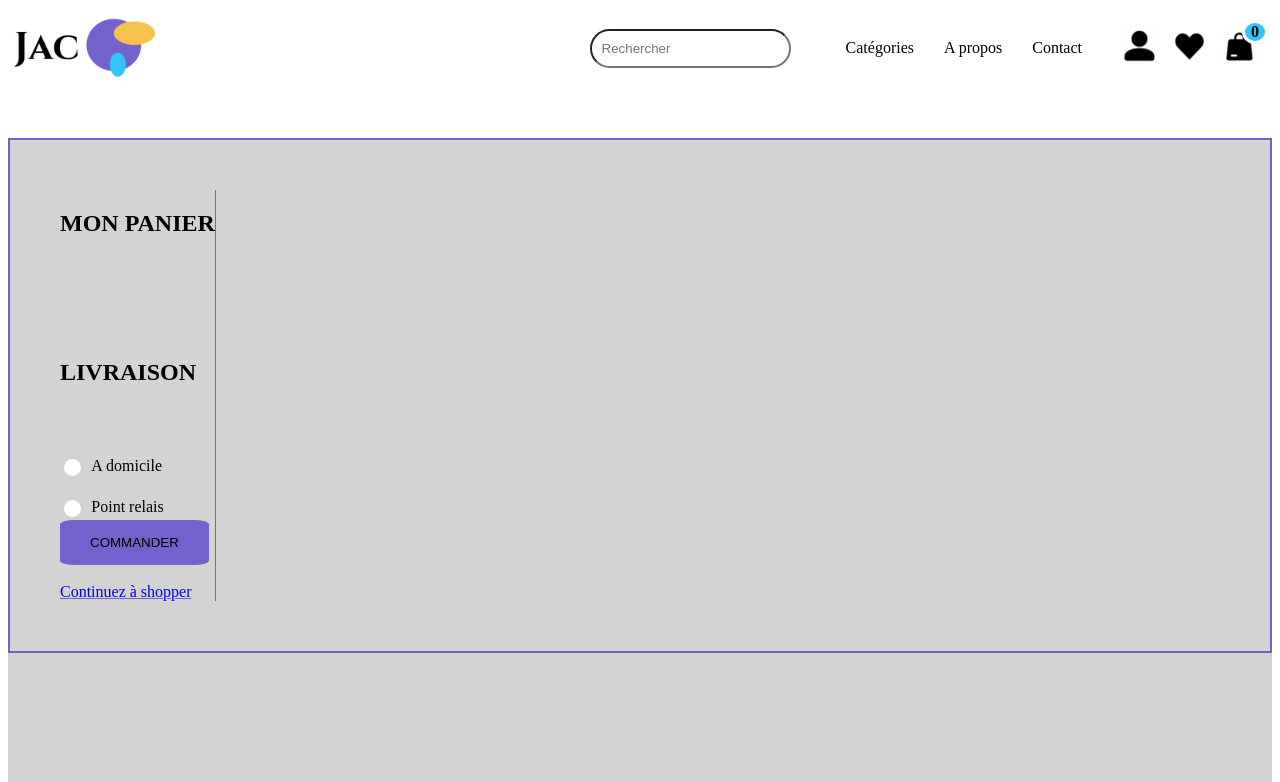
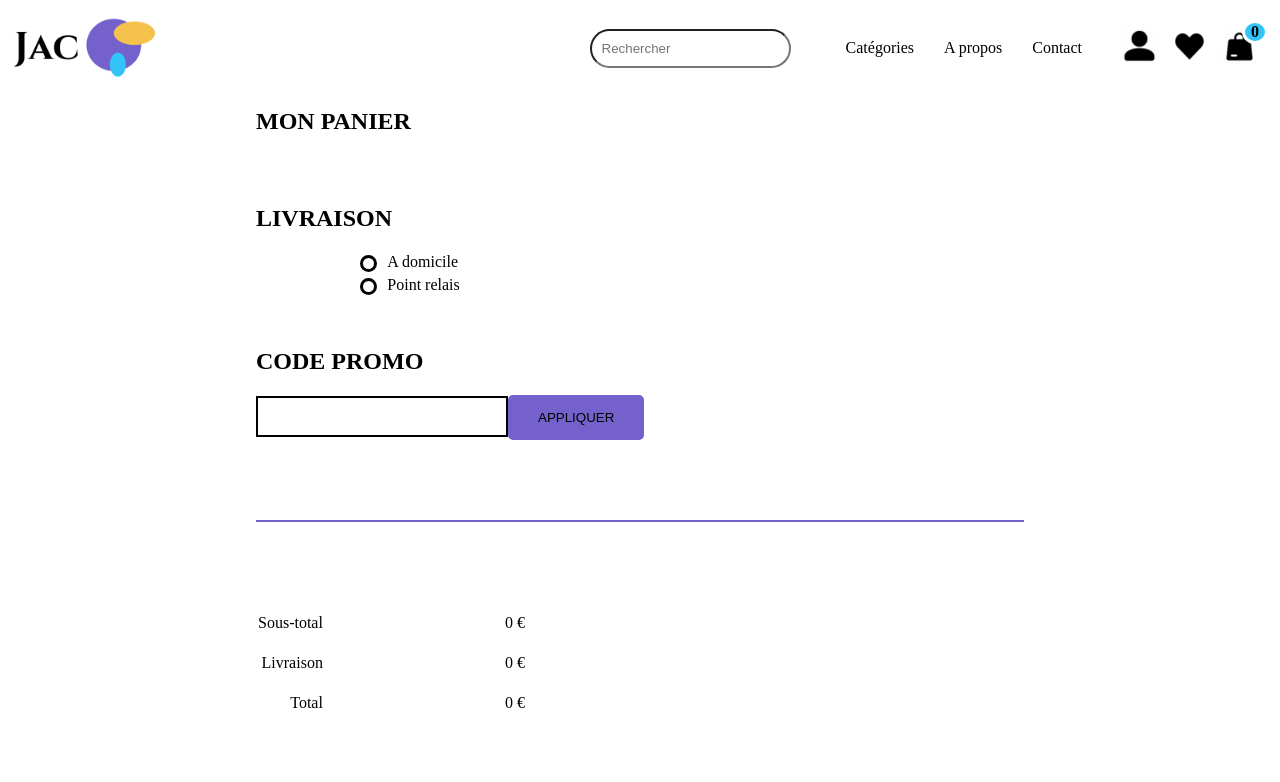
Before and after one commit to AssaNiang/ProjetFinalJAC, an Angular app: page /basket in a window 1280 px wide. Shown: the top 782 px of the page. Built offline with nearby package versions, Linux system fonts and the light colour scheme.

Commit message:
travail sur la page payment et basket avec creation du component cart pour le panier

```diff
--- a/src/app/app.module.ts
+++ b/src/app/app.module.ts
@@ -15,6 +15,7 @@ import { CategoryProductsComponent } from './pages/category-products/category-pr
 import { VisitedProductComponent } from './components/visited-product/visited-product.component';
 import { PaymentFormComponent } from './components/payment-form/payment-form.component';
 import { ReactiveFormsModule } from '@angular/forms';
+import { CartComponent } from './components/cart/cart.component';
 
 
 @NgModule({
@@ -33,6 +34,7 @@ import { ReactiveFormsModule } from '@angular/forms';
     VisitedProductComponent,
 
     PaymentFormComponent,
+     CartComponent,
 
 
   ],
--- /dev/null
+++ b/src/app/components/cart/cart.component.css
@@ -0,0 +1,40 @@
+/* GENERALITEs */
+
+
+
+ul li {
+    list-style: none;
+}
+
+.flex {
+    display: flex;
+}
+
+.column {
+    flex-direction: column;
+}
+h2 {
+    margin-bottom: 50px;
+}
+
+/*BLOC PANIER */
+
+
+#panier article {
+    width:50vw;
+    justify-content:space-around;
+    margin-bottom: 50px;
+    /* border: #7461CC solid 1px; */
+}
+
+.description-article{
+    justify-content: end;
+    align-self: end;
+}
+
+/* partie prix et bouton supprimer */
+.prix{
+    justify-content:space-around;
+    align-items: end;
+    width: 180px;
+}
--- /dev/null
+++ b/src/app/components/cart/cart.component.html
@@ -0,0 +1,38 @@
+<main>
+
+    <div id="panier" >
+
+        <h2>MON PANIER</h2>
+
+        <ul class="flex column">
+            <li *ngFor="let basketProduct of basket; let index = index">
+                <article class="flex">
+                    <img src="{{basketProduct.product.image }}" alt="{{ basketProduct.product.title}}" width="150px">
+
+                    <!-- Partie nom de l'article - prix et description -->
+                    <div class="description-article flex column">
+                        <h3>
+                            {{ basketProduct.product.title}} - {{ basketProduct.product.price}}€
+                        </h3>
+                        <p>{{ basketProduct.product.description}}</p>
+
+                    </div>
+
+
+                    <!-- partie prix et bouton supprimer -->
+                    <div class="prix flex column">
+                        <p> compteur</p>
+                        <p>prix quantite total</p>
+                        <button class="suppression" (click)="removeProduct(index)">Supprimer cet article</button>
+                    </div>
+
+                </article>
+                <br>
+            </li>
+        </ul>
+    </div>
+
+
+
+
+</main>
--- /dev/null
+++ b/src/app/components/cart/cart.component.ts
@@ -0,0 +1,27 @@
+import { Component } from '@angular/core';
+import { BasketProduct, BasketService } from 'src/app/services/basket/basket.service';
+
+@Component({
+  selector: 'app-cart',
+  templateUrl: './cart.component.html',
+  styleUrls: ['./cart.component.css']
+})
+export class CartComponent {
+  basket: BasketProduct[] = [];
+
+  constructor(public basketService: BasketService) {};
+
+  ngOnInit() {
+    this.getbasket();
+  }
+
+  getbasket() {
+    this.basket = this.basketService.getBasket();
+  }
+ removeProduct(index: number) {
+  this.basketService.removeProduct(index);
+
+  this.getbasket();
+
+ }
+}
--- a/src/app/pages/basket/basket.component.css
+++ b/src/app/pages/basket/basket.component.css
@@ -1,121 +1,103 @@
-/* GENERALITEs */
+/* GENERALITES */
 
-main {
-    background-color: lightgrey;
+main{
+    width: 60vw;
+    margin: 0 auto;
 }
 
-ul li {
-    list-style: none;
-}
-
-.flex {
-    display:flex;
-}
-#panier-livraison{
-    gap: 40px;
-    border:#7461CC solid 2px;
-}
-#panier-livraison a{
-    text-decoration-color: #7461CC;
-}
-
-/*BLOC PANIER */
-
-#panier-livraison, #promo-total{
-    min-height: 100px;
-    margin: 50px auto;
-    padding: 50px;
-}
-#panier-livraison h2{
-    margin-bottom: 70px;
-}
-#bloc-panier {
-    border-right: #7461CC solid 1px;
-}
-
-#bloc-panier .image-article{
-    border: #7461CC solid 2px;
-    margin-right: 40px;
-}
-.bloc-description-prix {
-    justify-content: space-between;
-    width: 50%;
-}
 /*  BLOC LIVRAISON */
 
-.sous-bloc-livraison{
-    flex-direction :column;
-    justify-content:space-between;
-    height: 80%;
+.modalites{
+    margin-left: 100px;
 }
-.sous-bloc-livraison .modalites{
-    flex-direction: column;
-
-}
-.modalites .checkbox-livraison{
+.modalites #checkbox-livraison {
     margin-right: 10px;
     width: 1.3em;
     height: 1.3em;
     background-color: white;
     border-radius: 50%;
     vertical-align: middle;
-    border: 3px solid var(--color-black);
+    border: 3px solid black;
     appearance: none;
     -webkit-appearance: none;
     outline: none;
     cursor: pointer;
 }
-.checkbox-livraison:checked{
-        background-color: #7461CC;
-}
-.commander-shopper{
-    flex-direction: column;
-}
-.bouton-commander{
-    color: black;
-    padding: 15px 30px;
-    border: none;
-    border-radius: 10%;
-    cursor: pointer;
+
+#checkbox-livraison:checked {
     background-color: #7461CC;
 }
-.bouton-commander:hover{
-    background-color: #32C4F6;
+
+
+
+/*CODE PROMO */
+#promo-total {
+    margin-top: 50px;
 }
 
-/*CODE PROMO */
-#promo-total{
-    margin-top:150px;
-}
-#promo-total hr{
+#promo-total hr {
     margin: 80px 0;
     border: #7461CC solid 1px;
 }
-#promo-total h3{
+
+#promo-total h3 {
     margin-bottom: 50px;
 }
-#promo-total form{
+
+#promo-total form {
     gap: 30px;
 }
-#promo-total form input{
-    padding:8px;
+
+#promo-total form input {
+    padding: 8px;
     border: black solid 2px;
     background-color: var(--color-white);
     font-size: 18px;
     color: black;
 }
-#promo-total form button{
-    padding:15px 30px;
+
+
+
+
+/* bouton appliquer */
+#promo-total form button {
+    padding: 15px 30px;
     color: black;
-    border-radius: 10%;
+    border-radius: 5px;
     border: none;
     background-color: #7461CC;
 }
-#promo-total form button:hover{
-color: black;
-background-color: #32C4F6;
+
+
+#promo-total form button:hover {
+    color: black;
+    background-color: #32C4F6;
 }
-#montant-panier table tbody tr td{
+
+#montant-panier table tbody tr td {
     padding: 10px 180px 10px 0;
     text-align: right;
 }
+
+
+/* BOUTON COMMANDER ET CONTINUER A SHOPPER */
+
+.commander-shopper {
+    flex-direction: column;
+    margin-top: 50px;
+}
+
+/* bouton commander */
+.bouton-commander {
+    color: black;
+    padding: 15px 30px;
+    border: none;
+    border-radius: 10px;
+    cursor: pointer;
+    background-color: #7461CC;
+    margin: 10px 100px 80px 0;
+}
+
+.bouton-commander:hover {
+    background-color: #32C4F6;
+}
--- a/src/app/pages/basket/basket.component.html
+++ b/src/app/pages/basket/basket.component.html
@@ -1,70 +1,26 @@
-
 <main>
 
-<section id="panier-livraison" class="flex">
-    <div id="bloc-panier">
-        <h2>MON PANIER</h2>
 
-        <div class="sous-bloc-panier flex">
-            <ul>
-                <li *ngFor="let basketProduct of basket; let index = index">
-                    <article class="flex">
-                        <img src="{{basketProduct.product.image }}" alt="{{ basketProduct.product.title}}" width="150px">
-                        <div class="bloc-description-prix flex column">
-                            <div class="description-article">
-                                <h3>
-                                    {{ basketProduct.product.title}} - {{ basketProduct.product.price}}€
-                                </h3>
-                                <br>
-                                <p>{{ basketProduct.product.description}}</p>
-                            </div>
+<app-cart></app-cart>
 
 
-                            <!-- partie prix et bouton supprimer -->
-                            <div class="prix">
-                                <p>prix quantite total</p>
-                                <br>
-                                <button (click)="removeProduct(index)">Supprimer</button>
-                            </div>
-                        </div>
-
-                    </article>
-                </li>
-            </ul>
-        </div>
-
-
-        <div id="bloc-livraison flex">
+<div id="livraison flex">
 
     <h2>LIVRAISON</h2>
-            <div class="sous-bloc-livraison flex">
 
-
-                <div class="flex column">
-                    <form class="modalites flex">
+    <form class="modalites">
         <div class="domicile">
-                            <input class="checkbox-livraison" type="checkbox">
+            <input id="checkbox-livraison" type="checkbox">
             <label type="text">A domicile</label>
         </div>
-                        <br>
         <div class="relais">
-                            <input class="checkbox-livraison" type="checkbox">
+            <input id="checkbox-livraison" type="checkbox">
             <label type="text">Point relais</label>
         </div>
     </form>
 </div>
-                <div class="commander-shopper flex">
-                    <a routerLink="/payment">
-                        <button class="bouton-commander violet">COMMANDER</button>
-                    </a>
-                    <br>
-                    <a routerLink="/category-products">Continuez à shopper</a>
-                </div>
-            </div>
 
-        </div>
-    </div>
-</section>
+
 
 <div id="promo-total">
     <div class="code-promo">
@@ -82,20 +38,27 @@
             <tbody>
                 <tr>
                     <td>Sous-total</td>
-                    <td class="violet">{{ this.basketService.basketTotalPrice}}€</td>
+                    <td class="violet">{{ this.basketService.basketTotalPrice}} €</td>
                 </tr>
                 <tr>
                     <td>Livraison</td>
-                    <td class="violet"></td>
+                    <td class="violet">0 €</td>
                 </tr>
                 <tr>
                     <td>Total</td>
-                    <td class="violet">{{ this.basketService.basketTotalPrice}}€</td>
+                    <td class="violet">{{ this.basketService.basketTotalPrice}} €</td>
                 </tr>
             </tbody>
         </table>
     </div>
 
+    <div class="commander-shopper">
+        <a routerLink="/payment">
+            <button class="bouton-commander violet">COMMANDER</button>
+        </a>
+        <a routerLink="/category-products">Continuez à shopper</a>
+    </div>
+
 </div>
 
 </main>
--- a/src/app/pages/payment/payment.component.css
+++ b/src/app/pages/payment/payment.component.css
@@ -0,0 +1,9 @@
+/*  mise en forme des blocs formulaires et panier*/
+
+.flex {
+display: flex;
+justify-content: center;
+}
+app-cart{
+    width: 50vw;
+}
--- a/src/app/pages/payment/payment.component.html
+++ b/src/app/pages/payment/payment.component.html
@@ -1 +1,6 @@
-<app-payment-form></app-payment-form>
+<div class="payment_page flex">
+    <app-payment-form></app-payment-form>
+    <app-cart></app-cart>
+
+
+</div>
```
Also changed, not shown: src/app/components/payment-form/payment-form.component.css (line endings or trailing spaces), 1 other file (tests, documents, lock files or other folders). Lines whose indentation alone changed are shown as unchanged.
